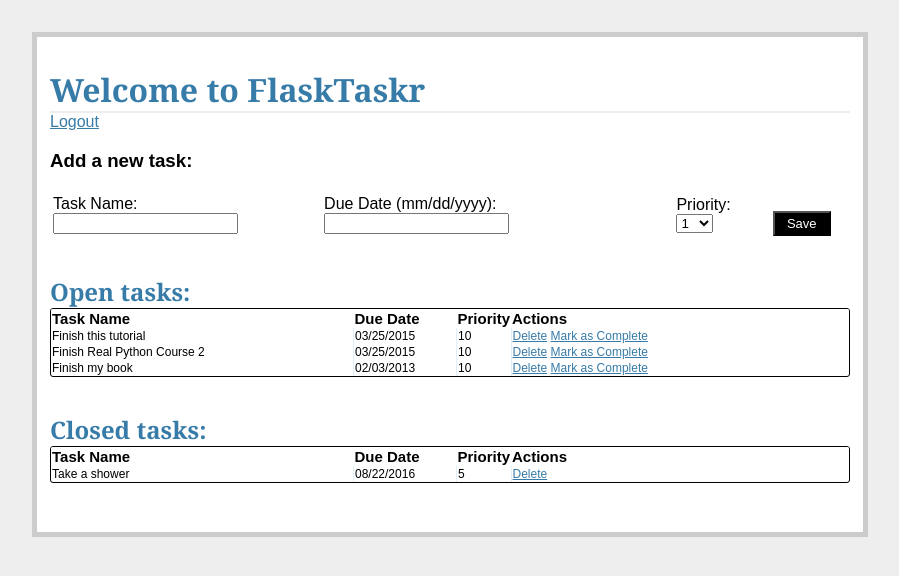
After one commit to stonemirror/real-python-test, a Flask app: page /tasks/ in a window 1280 px wide. The commit adds this page. Shown: the top 576 px of the page, without its empty margins (190-1089 px from the left). Run offline with Flask 2, Linux system fonts and the light colour scheme; the visitor is signed in with stand-in values (Sample User, id 1); data comes from the database, SQL or seed files in the repository; both versions use the stored data as it was after the commit.

Commit message:
Display, add, complete and delete tasks (p. 147)

```diff
--- /dev/null
+++ b/project/forms.py
@@ -0,0 +1,18 @@
+from flask_wtf import Form
+from wtforms import StringField, DateField, IntegerField, SelectField
+from wtforms.validators import DataRequired
+
+
+class AddTaskForm(Form):
+    task_id = IntegerField()
+    name = StringField('Task Name', validators=[DataRequired()])
+    due_date = DateField('Date Due (mm/dd/yyyy)', validators=[DataRequired()], format='%m/%d/%Y')
+    priority = SelectField(
+        'Priority',
+        validators=[DataRequired()],
+        choices = [
+            ('1', '1'), ('2', '2'), ('3', '3'), ('4', '4'), ('5', '5'),
+            ('6', '6'), ('7', '7'), ('8', '8'), ('9', '9'), ('10', '10')
+        ]
+    )
+    status = IntegerField('Status')
--- a/project/static/css/main.css
+++ b/project/static/css/main.css
@@ -78,8 +78,8 @@ h2 {
 }
 
 .datagrid table thead th {
-    background-color: #000000;
-    color: #FFFFFF;
+    background-color: #FFFFFF;
+    color: #000000;
     font-size: 15px;
     font-weight: bold;
 }
--- /dev/null
+++ b/project/templates/tasks.html
@@ -0,0 +1,102 @@
+{% extends '_base.html' %}
+{% block content %}
+
+<h1>Welcome to FlaskTaskr</h1>
+<a href="/logout">Logout</a>
+<div class="add-task">
+    <h3>Add a new task:</h3>
+    <table>
+        <tr>
+            <form action="{{ url_for('new_task') }}" method="post">
+                <td>
+                    <label>Task Name:</label>
+                    <input type="text" name="name">
+                </td>
+                <td>
+                    <label>Due Date (mm/dd/yyyy):</label>
+                    <input type="text" name="due_date" width="120px">
+                </td>
+                <td>
+                    <label>Priority:</label>
+                    <select name="priority" width="100px">
+                        <option value="1">1</option>
+                        <option value="2">2</option>
+                        <option value="3">3</option>
+                        <option value="4">4</option>
+                        <option value="5">5</option>
+                        <option value="6">6</option>
+                        <option value="7">7</option>
+                        <option value="8">8</option>
+                        <option value="9">9</option>
+                        <option value="10">10</option>
+                    </select>
+                </td>
+                <td>
+                    &nbsp;
+                    &nbsp;
+                    <input class="button" type="submit" value="Save">
+                </td>
+            </form>
+        </tr>
+    </table>
+</div>
+<div class="entries">
+    <br />
+    <br />
+    <h2>Open tasks:</h2>
+    <div class="datagrid">
+        <table>
+            <thead>
+                <tr>
+                    <th width="300px"><strong>Task Name</strong></th>
+                    <th width="100px"><strong>Due Date</strong></th>
+                    <th width="50px"><strong>Priority</strong></th>
+                    <th><strong>Actions</strong></th>
+                </tr>
+            </thead>
+            {% for task in open_tasks %}
+                <tr>
+                    <td width="300px">{{ task.name }}</td>
+                    <td width="100px">{{ task.due_date }}</td>
+                    <td width="50px">{{ task.priority }}</td>
+                    <td>
+                        <a href="{{ url_for('delete_entry', task_id = task.task_id) }}">Delete</a>
+                        <a href="{{ url_for('complete', task_id = task.task_id) }}">Mark as Complete</a>
+                    </td>
+                </tr>
+            {% endfor %}
+        </table>
+    </div>
+    <br />
+    <br />
+</div>
+
+<div class="entries">
+    <h2>Closed tasks:</h2>
+    <div class="datagrid">
+        <table>
+            <thead>
+                <tr>
+                    <th width="300px"><strong>Task Name</strong></th>
+                    <th width="100px"><strong>Due Date</strong></th>
+                    <th width="50px"><strong>Priority</strong></th>
+                    <th><strong>Actions</strong></th>
+                </tr>
+            </thead>
+            {% for task in closed_tasks %}
+                <tr>
+                    <td width="300px">{{ task.name }}</td>
+                    <td width="100px">{{ task.due_date }}</td>
+                    <td width="50px">{{ task.priority }}</td>
+                    <td>
+                        <a href="{{ url_for('delete_entry', task_id = task.task_id) }}">Delete</a>
+                    </td>
+                </tr>
+            {% endfor %}
+        </table>
+    </div>
+    <br />
+    <br />
+</div>
+
+{% endblock %}
--- a/project/views.py
+++ b/project/views.py
@@ -1,7 +1,8 @@
 import sqlite3
 from functools import wraps
 
-from flask import Flask, flash, redirect, render_template, request, session, url_for
+from flask import Flask, flash, redirect, render_template, request, session, url_for, g
+from forms import AddTaskForm
 #
 # Configuration
 #
@@ -48,3 +49,70 @@ def login():
             flash('Welcome!')
             return redirect(url_for('tasks'))
     return render_template('login.html')
+
+
+@app.route('/tasks/')
+@login_required
+def tasks():
+    g.db = connect_db()
+    cur = g.db.execute('select name, due_date, priority, task_id from tasks where status=1')
+    open_tasks = [
+        dict(name=row[0], due_date=row[1], priority=row[2], task_id=row[3]) for row in cur.fetchall()
+    ]
+    cur = g.db.execute('select name, due_date, priority, task_id from tasks where status=0')
+    closed_tasks = [
+        dict(name=row[0], due_date=row[1], priority=row[2], task_id=row[3]) for row in cur.fetchall()
+    ]
+    g.db.close()
+    return render_template(
+        'tasks.html',
+        form=AddTaskForm(request.form),
+        open_tasks=open_tasks,
+        closed_tasks=closed_tasks
+    )
+
+
+@app.route('/add/', methods=['POST'])
+@login_required
+def new_task():
+    g.db = connect_db()
+    name = request.form['name']
+    date = request.form['due_date']
+    priority = request.form['priority']
+    if not name or not date or not priority:
+        flash('All fields are required. Please try again.')
+        return redirect(url_for('tasks'))
+    else:
+        g.db.execute('insert into tasks (name, due_date, priority, status) values (?, ?, ?, 1)',
+                     [
+                         request.form['name'],
+                         request.form['due_date'],
+                         request.form['priority']
+                     ]
+        )
+        g.db.commit()
+        g.db.close()
+        flash('New entry was successfully added. Thanks.')
+        return redirect(url_for('tasks'))
+
+
+@app.route('/complete/<int:task_id>/')
+@login_required
+def complete(task_id):
+    g.db = connect_db()
+    g.db.execute('update tasks set status=0 where task_id=' + str(task_id))
+    g.db.commit()
+    g.db.close()
+    flash('The task was marked as complete.')
+    return redirect(url_for('tasks'))
+
+
+@app.route('/delete/<int:task_id>')
+@login_required
+def delete_entry(task_id):
+    g.db = connect_db()
+    g.db.execute('delete from tasks where task_id=' + str(task_id))
+    g.db.commit()
+    g.db.close()
+    flash('The task was deleted.')
+    return redirect(url_for('tasks'))
```
Also changed, not shown: requirements.txt (added, +7 -0 lines), project/flasktaskr.db.
